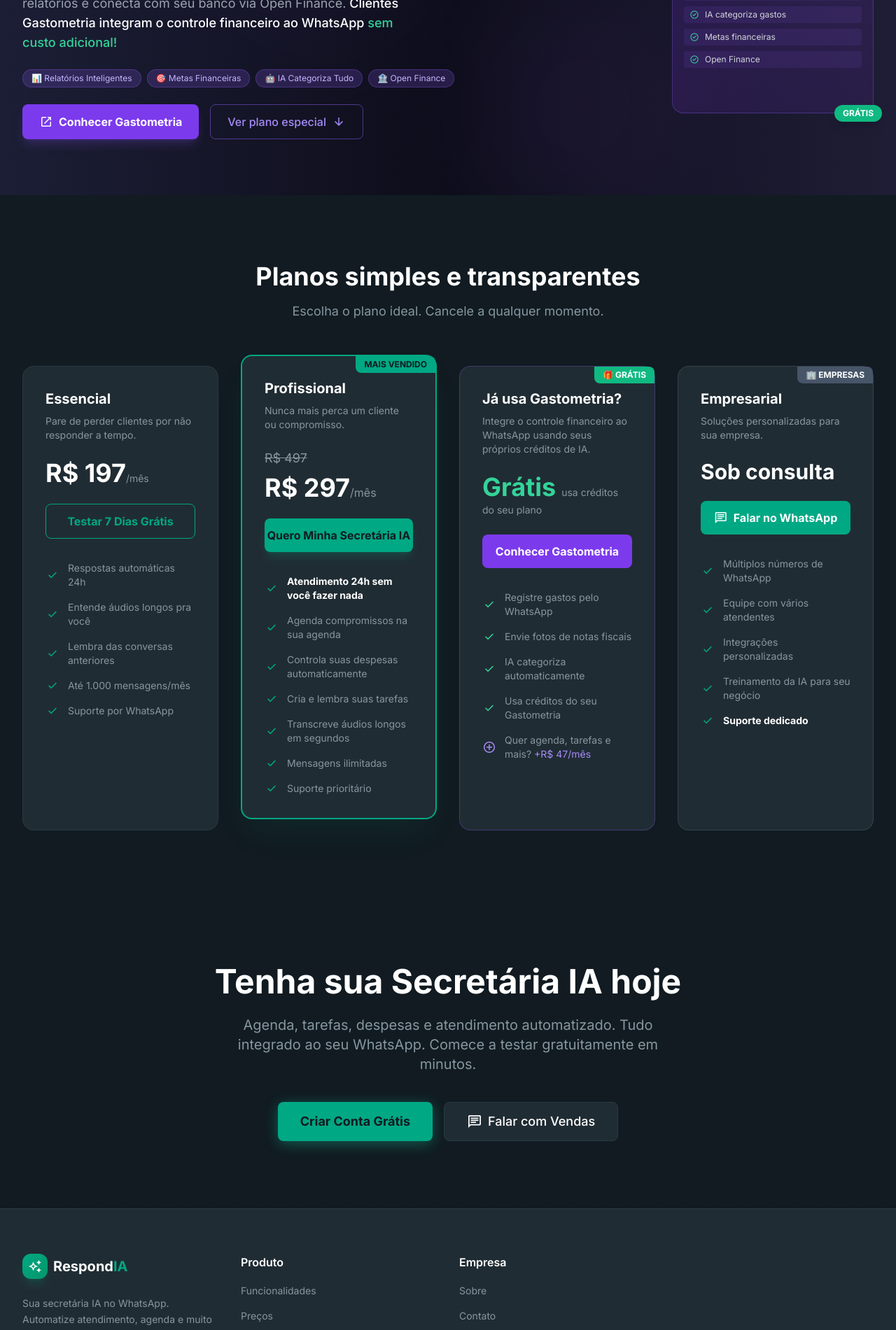
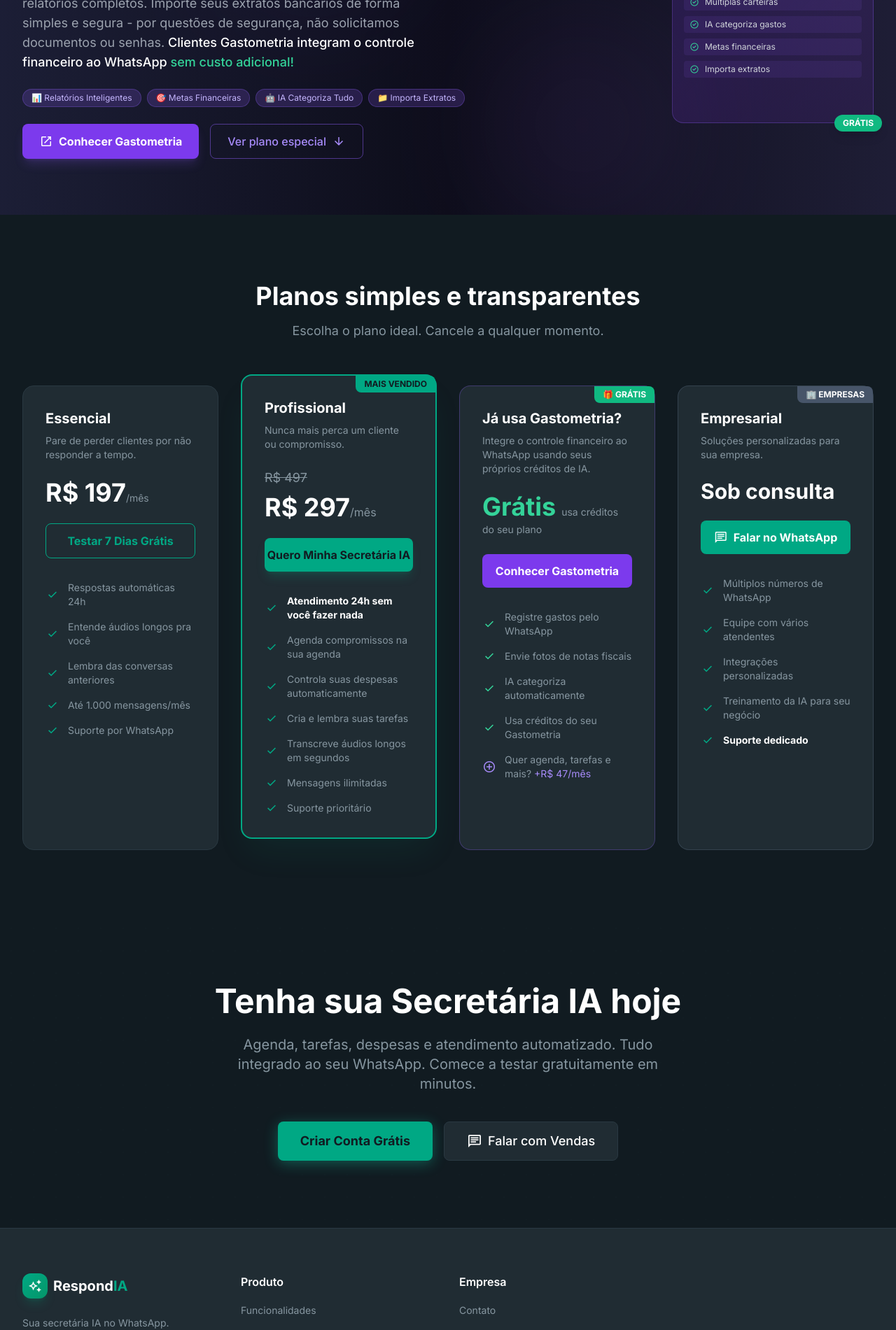
Before and after one commit to Advansoftware/whatsapp-bot, a React (Vite) app in the folder front/: page / in a window 1280 px wide. Shown: the part 4760-6661 px from the top of the page at 70% size. Built offline with nearby package versions, Linux system fonts and the light colour scheme; no server answers.

Commit message:
feat: adicionar funcionalidades de gerenciamento de membros com validações e contagem de conversas ativas

```diff
--- a/front/components/LandingPage.tsx
+++ b/front/components/LandingPage.tsx
@@ -102,7 +102,10 @@
                 >
                   Testar Grátis
                 </button>
-                <button className="flex items-center justify-center gap-2 px-8 h-12 rounded-lg bg-surface hover:bg-surface-hover border border-surface-hover text-text-main text-base font-medium transition-all">
+                <button
+                  onClick={() => scrollToSection("demo")}
+                  className="flex items-center justify-center gap-2 px-8 h-12 rounded-lg bg-surface hover:bg-surface-hover border border-surface-hover text-text-main text-base font-medium transition-all"
+                >
                   <span
                     className="material-symbols-outlined text-primary"
                     style={{ fontSize: "20px" }}
@@ -135,7 +138,10 @@
             </div>
 
             {/* Hero Visual - Hidden on mobile, shown on lg+ */}
-            <div className="hidden lg:flex relative lg:h-[550px] w-full items-center justify-center lg:justify-end">
+            <div
+              id="demo"
+              className="hidden lg:flex relative lg:h-[550px] w-full items-center justify-center lg:justify-end"
+            >
               <div className="absolute top-1/2 left-1/2 -translate-x-1/2 -translate-y-1/2 w-[400px] h-[400px] bg-primary/5 rounded-full blur-[100px]"></div>
 
               <div className="relative w-full max-w-sm bg-surface rounded-2xl shadow-2xl border border-surface-hover overflow-hidden flex flex-col h-[480px]">
@@ -879,8 +885,9 @@
               <p className="text-gray-400 text-base md:text-lg mb-6 max-w-xl">
                 O <strong className="text-violet-400">Gastometria</strong> é o
                 app de gestão financeira pessoal com IA que categoriza seus
-                gastos automaticamente, cria metas, gera relatórios e conecta
-                com seu banco via Open Finance.
+                gastos automaticamente, cria metas e gera relatórios completos.
+                Importe seus extratos bancários de forma simples e segura - por
+                questões de segurança, não solicitamos documentos ou senhas.
                 <span className="text-white font-medium">
                   {" "}
                   Clientes Gastometria integram o controle financeiro ao
@@ -899,7 +906,7 @@
                   🤖 IA Categoriza Tudo
                 </span>
                 <span className="px-3 py-1 text-xs rounded-full bg-violet-500/20 text-violet-300 border border-violet-500/30">
-                  🏦 Open Finance
+                  📁 Importa Extratos
                 </span>
               </div>
               <div className="flex flex-col sm:flex-row gap-4 justify-center lg:justify-start">
@@ -983,7 +990,7 @@
                       >
                         check_circle
                       </span>
-                      <span className="text-gray-300">Open Finance</span>
+                      <span className="text-gray-300">Importa extratos</span>
                     </div>
                   </div>
                 </div>
@@ -1344,20 +1351,20 @@
               <h3 className="text-white font-semibold mb-4">Produto</h3>
               <ul className="space-y-3">
                 <li>
-                  <a
+                  <button
+                    onClick={() => scrollToSection("features")}
                     className="text-text-secondary hover:text-primary text-sm transition-colors"
-                    href="#"
                   >
                     Funcionalidades
-                  </a>
+                  </button>
                 </li>
                 <li>
-                  <a
+                  <button
+                    onClick={() => scrollToSection("pricing")}
                     className="text-text-secondary hover:text-primary text-sm transition-colors"
-                    href="#"
                   >
                     Preços
-                  </a>
+                  </button>
                 </li>
               </ul>
             </div>
@@ -1367,18 +1374,22 @@
               <ul className="space-y-3">
                 <li>
                   <a
+                    href="https://wa.me/5535984216196?text=Olá!%20Gostaria%20de%20saber%20mais%20sobre%20o%20RespondIA."
+                    target="_blank"
+                    rel="noopener noreferrer"
                     className="text-text-secondary hover:text-primary text-sm transition-colors"
-                    href="#"
                   >
-                    Sobre
+                    Contato
                   </a>
                 </li>
                 <li>
                   <a
+                    href="https://wa.me/5535984216196?text=Olá!%20Gostaria%20de%20falar%20com%20vendas."
+                    target="_blank"
+                    rel="noopener noreferrer"
                     className="text-text-secondary hover:text-primary text-sm transition-colors"
-                    href="#"
                   >
-                    Contato
+                    Vendas
                   </a>
                 </li>
               </ul>
```
Also changed, not shown: 1 other file (tests, documents, lock files or other folders).
